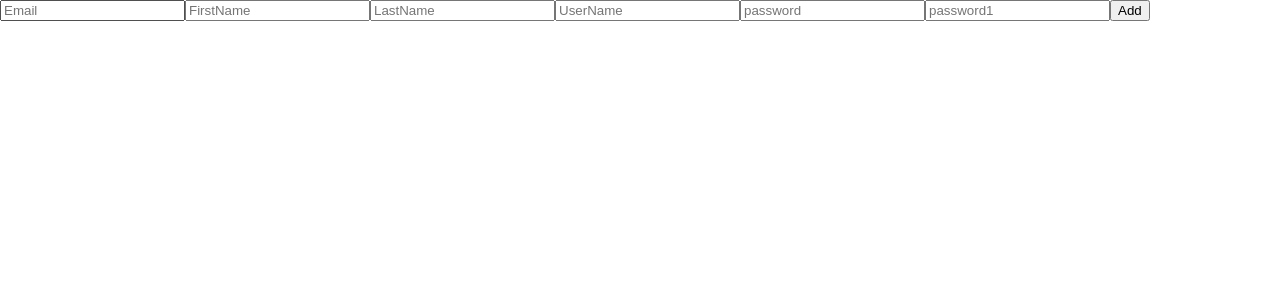
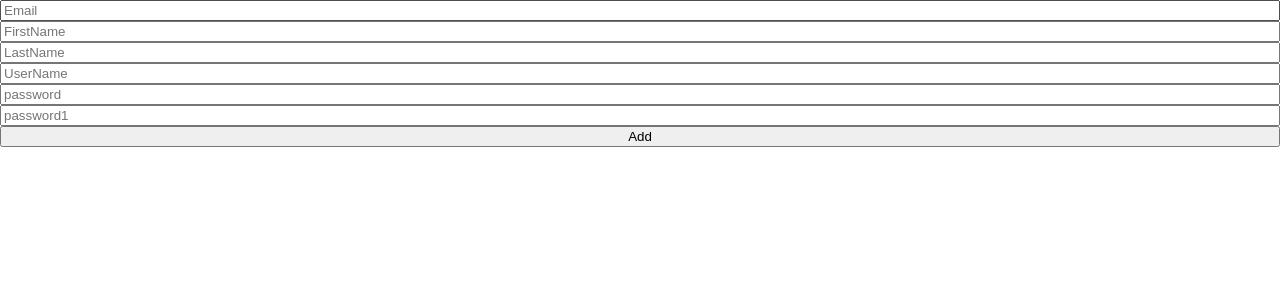
Before and after one commit to mangosteen977/react-master, a React (Create React App) app in the folder react-to-do/: page / in a window 1280 px wide. Shown: the top 300 px of the page. Built offline with nearby package versions, Linux system fonts and the light colour scheme.

Commit message:
[react-to-do] react-hook-from (form 라이브러리)의 useForm의 RegisterOptions으로 input의 조건 설정 및 formState.errors으로 조건 미부합 input 확인 [RegisterOptions, formState.errors]

```diff
--- a/react-to-do/src/ToDoList.tsx
+++ b/react-to-do/src/ToDoList.tsx
@@ -36,19 +36,56 @@ function ToDoList() {
 }
 */
 function ToDoList() {
-  const { register, watch } = useForm();
+  const { register, watch, handleSubmit, formState } = useForm();
   // register() : onChange, onBlur(입력 커서 focus가 input에 있지 않은 상태)이벤트 반환
   // watch() : form의 입력값 변화를 관찰
-  console.log(register("toDo"));
+  const onValid = (data: any) => {
+    console.log(data);
+  };
+  // handleSubmit() : onSubmit 대체, validation, preventDefault
+  console.log(formState.errors);
+  // formState : formState.errors에서 required, minLength 등 input의 error 확인
+  // password1:{type: 'minLength', message: '', ref: input}
   return (
     <div>
-      <form>
-        <input {...register("Email")} placeholder="Email" />
-        <input {...register("FirstName")} placeholder="FirstName" />
-        <input {...register("LastName")} placeholder="LastName" />
-        <input {...register("UserName")} placeholder="UserName" />
-        <input {...register("password")} placeholder="password" />
-        <input {...register("password1")} placeholder="password1" />
+      <form
+        style={{ display: "flex", flexDirection: "column" }}
+        onSubmit={handleSubmit(onValid)}
+      >
+        <input {...register("Email", { required: true })} placeholder="Email" />
+        {/* HTML코드 required 등 대신 react-hook-form의 RegisterOptions으로 { required: true }등 사용.
+            RegisterOptions이 입력되지 않았을 경우, form입력값이 onValid로 넘어가지 않음,
+            입력되지 않은 값의 input에 focus동작.
+        */}
+        <input
+          {...register("FirstName", {
+            required: "First name is required",
+            minLength: {
+              value: 2,
+              message: "your first name is way too short",
+            },
+          })}
+          required
+          placeholder="FirstName"
+        />
+        {/* RegisterOptions에 대해 메세지 설정 가능,
+        각종 조건에 대한 내용은 Ctrl + required클릭 (validator.d.ts) */}
+        <input
+          {...register("LastName", { required: true })}
+          placeholder="LastName"
+        />
+        <input
+          {...register("UserName", { required: true, minLength: 10 })}
+          placeholder="UserName"
+        />
+        <input
+          {...register("password", { required: true, minLength: 5 })}
+          placeholder="password"
+        />
+        <input
+          {...register("password1", { required: true, minLength: 10 })}
+          placeholder="password1"
+        />
         {/* {...register("toDo")}
             register()가 반환하는 객체들을 input의 props로 펼쳐서 줌.
             "Email"는 name
```
